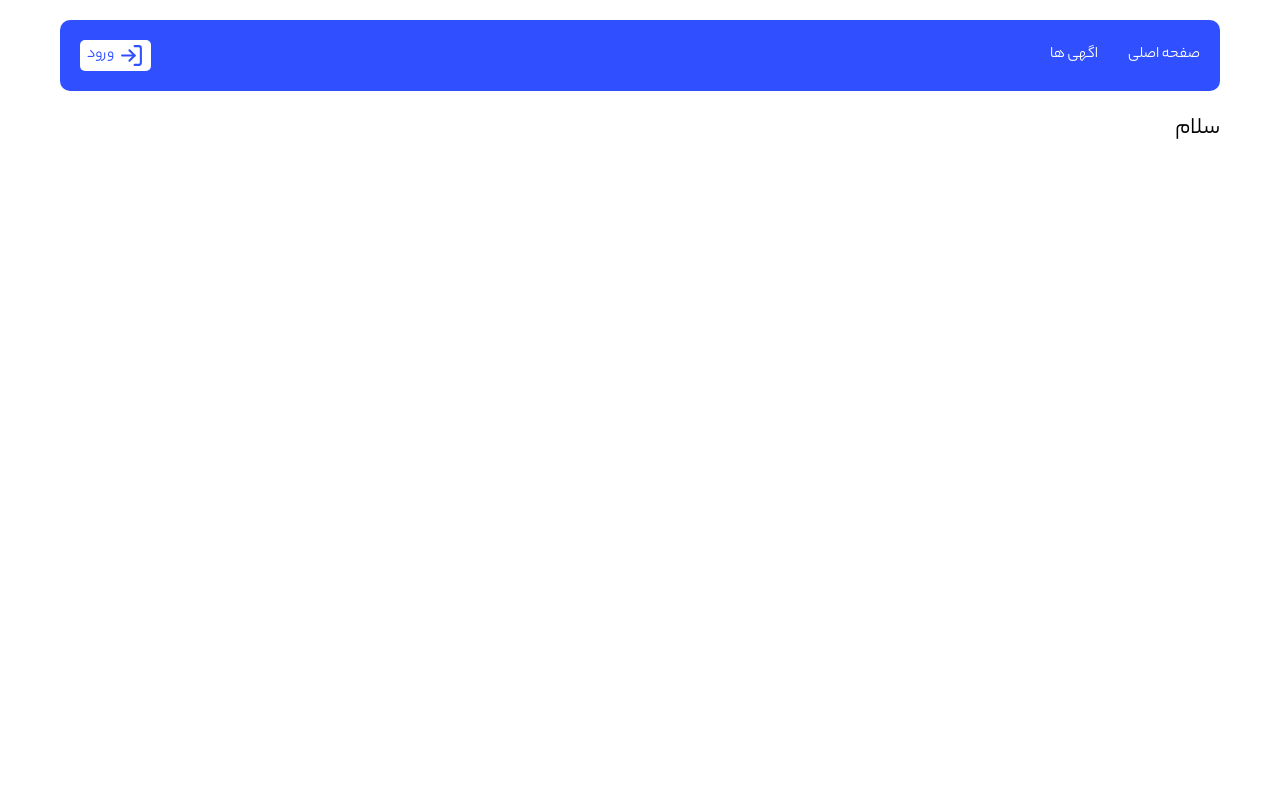
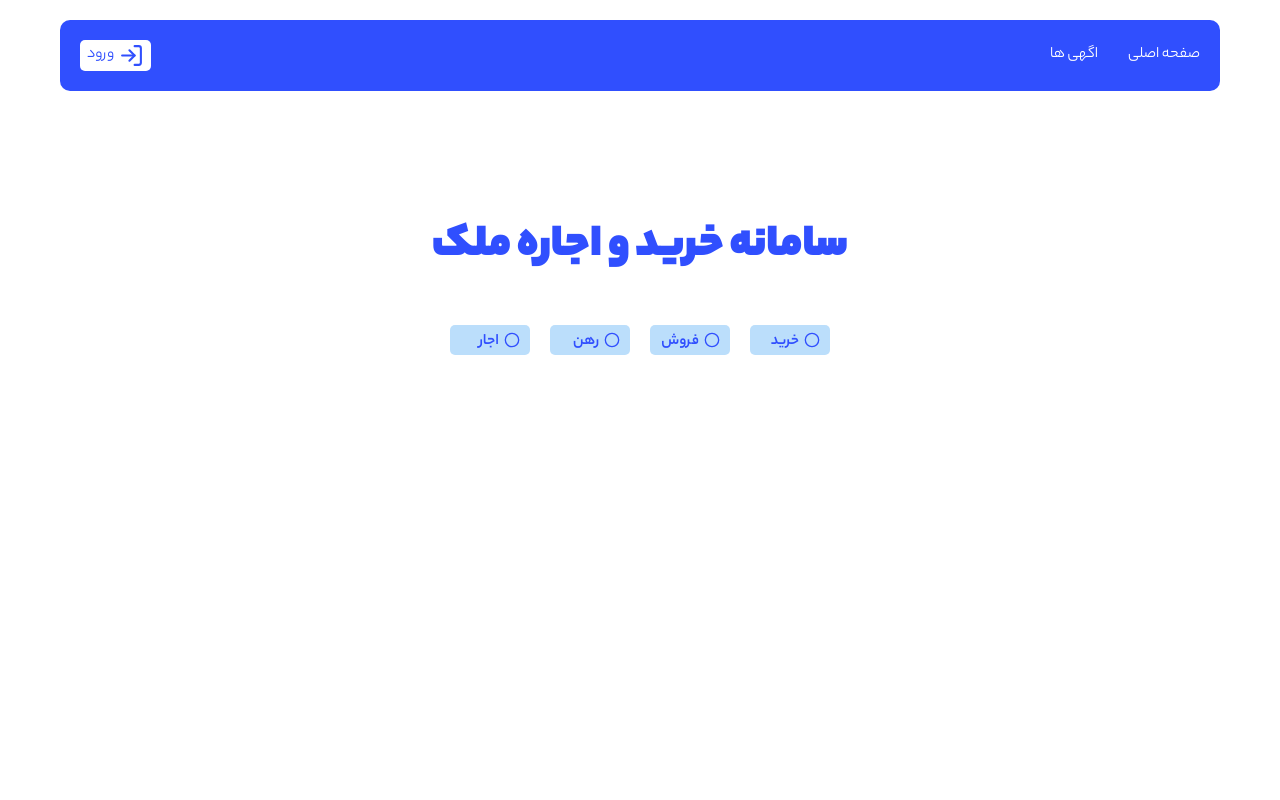
Before and after one commit to MobinaShahbazei/real-state, a Next.js app: page / in a window 1280 px wide. Shown: the top 800 px of the page. Built offline with nearby package versions, Linux system fonts and the light colour scheme; no server answers.

Commit message:
Development of the main page of the site Part 1

```diff
--- a/src/app/page.js
+++ b/src/app/page.js
@@ -1,8 +1,7 @@
+import HomePage from "@/template/HomePage";
 
 export default function Home() {
   return (
-   <main>
-     <h2>سلام</h2>
-   </main>
+    <HomePage/>
   );
 }
--- /dev/null
+++ b/src/components/template/HomePage.js
@@ -0,0 +1,36 @@
+import { FiCircle } from "react-icons/fi";
+import styles from "@/template/HomePage.module.css";
+
+function HomePage() {
+  const servies = ["خرید", "فروش", "رهن", "اجار"];
+  const cities = [
+    "تهران",
+    "سنندج",
+    "کرمانشاه",
+    "اهواز",
+    "مشهد",
+    "اصفحان",
+    "شیراز",
+    "خرم اباد",
+  ];
+
+  return (
+    <div>
+      <div className={styles.banner}>
+        <div className={styles.desc}>
+          <h1>سامانه خرید و اجاره ملک</h1>
+          <ul>
+            {servies.map((i) => (
+              <li key={i}>
+                <FiCircle />
+                <span>{i}</span>
+              </li>
+            ))}
+          </ul>
+        </div>
+      </div>
+    </div>
+  );
+}
+
+export default HomePage;
--- /dev/null
+++ b/src/components/template/HomePage.module.css
@@ -0,0 +1,108 @@
+.banner {
+    display: flex;
+    justify-content: center;
+    align-items: center;
+    border-radius: 10px;
+    padding: 20px;
+    margin: 100px 0;
+  }
+
+  .desc {
+    width: 100%;
+    text-align: center;
+    color: #304ffe;
+  }
+
+  .desc h1 {
+    font-weight: 700;
+    font-size: 3rem;
+    margin-bottom: 30px;
+  }
+
+  .desc ul {
+    list-style: none;
+    display: flex;
+    justify-content: center;
+    flex-wrap: wrap;
+  }
+
+  .desc li {
+    display: flex;
+    align-items: center;
+    width: 80px;
+    margin: 10px;
+    background-color: #bbdefb;
+    padding: 5px 10px;
+    border-radius: 5px;
+  }
+
+  .desc span {
+    font-weight: 400;
+    margin-right: 5px;
+    height: 20px;
+  }
+
+  .categories {
+    display: flex;
+    justify-content: space-between;
+    flex-wrap: wrap;
+    margin: 50px 0;
+  }
+
+  .city {
+    margin: 100px 0;
+  }
+
+  .city h3 {
+    font-weight: 600;
+    font-size: 2rem;
+    text-align: center;
+    color: #304ffe;
+  }
+
+  .city ul {
+    display: flex;
+    justify-content: space-between;
+    flex-wrap: wrap;
+    margin-top: 50px;
+    list-style: none;
+  }
+
+  .city li {
+    background-color: #bbdefb;
+    color: #304ffe;
+    font-size: 1.2rem;
+    width: 250px;
+    margin: 10px 0;
+    display: flex;
+    justify-content: center;
+    align-items: center;
+    padding: 10px;
+    border-radius: 10px;
+  }
+
+  .city span {
+    height: 30px;
+    margin-right: 15px;
+    font-weight: 400;
+  }
+
+  @media (max-width: 1000px) {
+    .banner {
+      flex-direction: column-reverse;
+    }
+  }
+
+  @media (max-width: 600px) {
+    .desc h1 {
+      font-size: 2.5rem;
+    }
+
+    .categories {
+      justify-content: center;
+    }
+
+    .city ul {
+      justify-content: center;
+    }
+  }
```
Also changed, not shown: src/app/dashboard/my-profile/[profileId]/page.js (+10 -11 lines).
